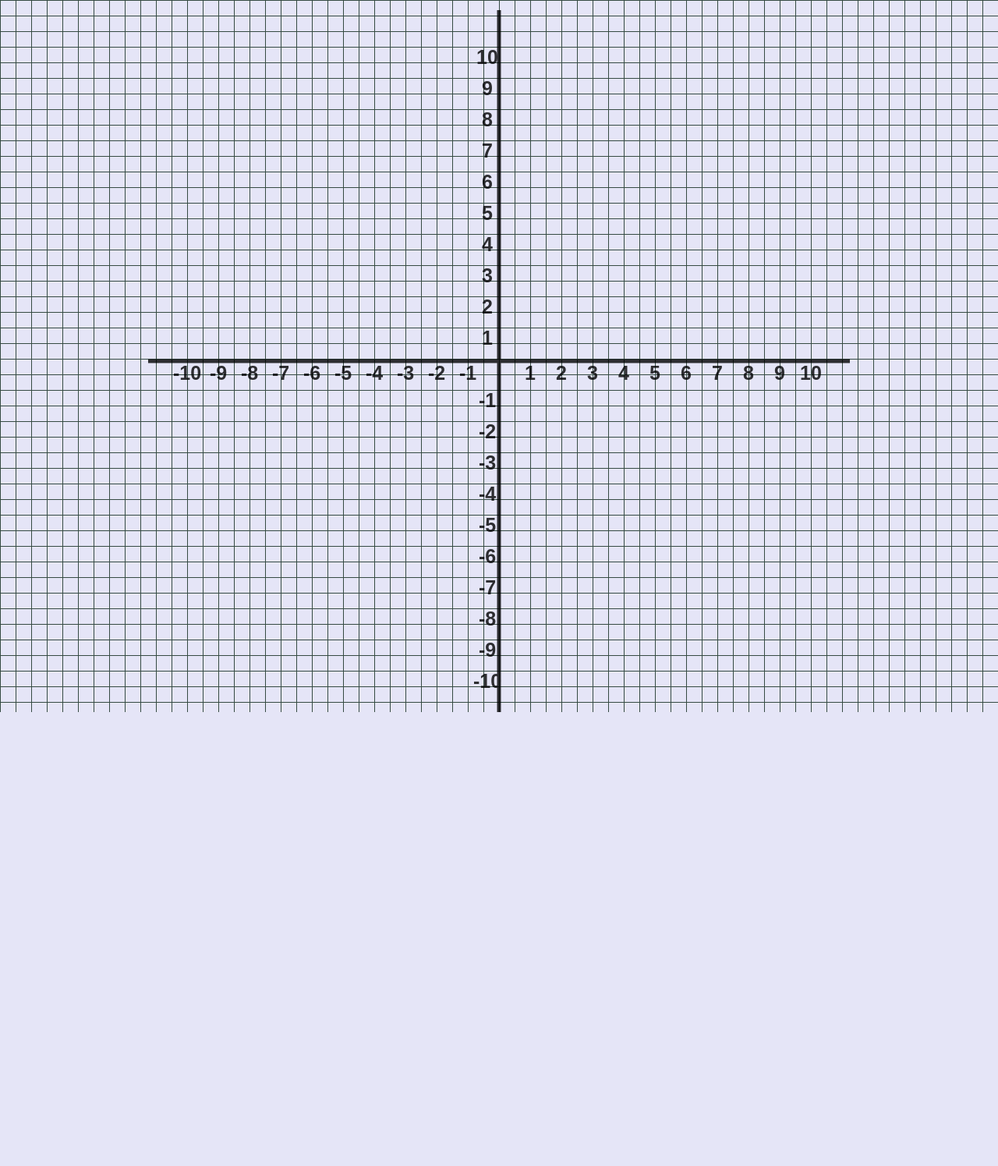
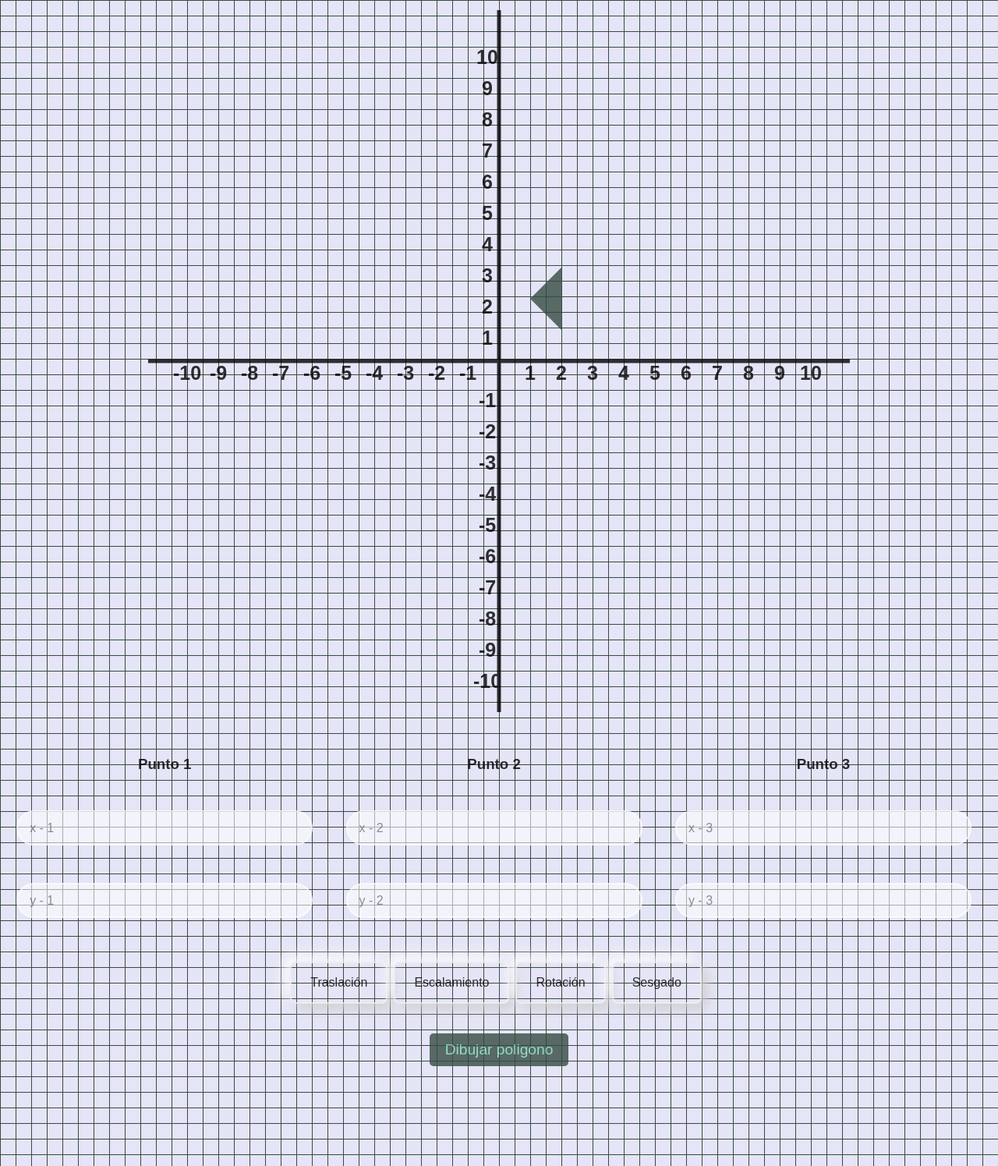
Before and after one commit to JoseCorreaMorales/Transformaciones-2D, a plain HTML site: page index.html in a window 1280 px wide. Shown: the part 120-1615 px from the top of the page at 78% size. Before the commit the page ends 1033 px from the top, so only its background shows below. Drawn offline with Linux system fonts and the light colour scheme; a web font is replaced by a local one.

Commit message:
static figure painted

```diff
--- a/index.html
+++ b/index.html
@@ -14,11 +14,42 @@
 <body>
     <main>
         <h1 class="title">Tansformaciones bidimencionales traslación, escalamiento, rotación y sesgado.</h1>
+        <canvas id="planoCartesiano" width="900" height="900"></canvas>
 
-        <div class="divider"></div>
-        <canvas id="planoCartesiano" width="900" height="900"></canvas>
+        <section class="inputs-container">
+
+            <div class="input-col">
+                <h3>Punto 1</h3>
+                <input id="x1" class="conrdenates-input" type="number" placeholder="x - 1" required>
+                <input id="y1" class="conrdenates-input" type="number" placeholder="y - 1" required>
+            </div>
+            <div class="input-col">
+                <h3>Punto 2</h3>
+                <input id="x2" class="conrdenates-input" type="number" placeholder="x - 2" required>
+                <input id="y2" class="conrdenates-input" type="number" placeholder="y - 2" required>
+            </div>
+            <div class="input-col">
+                <h3>Punto 3</h3>
+                <input id="x3" class="conrdenates-input" type="number" placeholder="x - 3" required>
+                <input id="y3" class="conrdenates-input" type="number" placeholder="y - 3" required>
+            </div>
+        </section>
+
+        <div class="buttons-container">
+            <button class="transform-btn">Traslación</button>
+            <button class="transform-btn">Escalamiento</button>
+            <button class="transform-btn">Rotación</button>
+            <button class="transform-btn">Sesgado</button>
+        </div>
+
+        <div class="draw">
+            <button class="draw-btn" type="submit">Dibujar poligono</button>
+        </div>
+
     </main>
 </body>
 <script src="main.js"></script>
 
 </html>
+
+<!-- //let figure = [{ x: 0, y: 0 }, { x: 0, y: 0 }, { x: 0, y: 0 }]; -->
--- a/main.js
+++ b/main.js
@@ -5,6 +5,19 @@ const centerX = canvas.width / 2;
 const centerY = canvas.height / 2;
 
 const scale = 40; // Escala para convertir coordenadas en píxeles
+
+const drawButton = document.querySelector('.draw-btn');
+let figure = [{ x: 2, y: 1 }, { x: 1, y: 2 }, { x: 2, y: 3 }];
+
+drawButton.addEventListener('click', function () {
+    const x1 = Number(document.getElementById('x1').value);
+    const y1 = Number(document.getElementById('y1').value);
+    const x2 = Number(document.getElementById('x2').value);
+    const y2 = Number(document.getElementById('y2').value);
+    const x3 = Number(document.getElementById('x3').value);
+    const y3 = Number(document.getElementById('y3').value);
+
+})
 
 // Función para dibujar ejes
 function drawAxes() {
@@ -41,10 +54,26 @@ function drawNumbers() {
     }
 }
 
+function drawFigure(points) {
+    context.fillStyle = "#364b43";
+    context.beginPath();
+    context.moveTo(centerX + (points[0].x * scale), centerY - (points[0].y * scale));
+
+    for (let i = 1; i < points.length; i++) {
+        context.lineTo(centerX + (points[i].x * scale), centerY - (points[i].y * scale));
+    }
+
+    context.closePath();
+    context.fill();
+}
+
+
 
 function updateCanvas() {
     drawAxes();
     drawNumbers();
+    drawFigure(figure);
 }
 
+
 updateCanvas();
--- a/styles.css
+++ b/styles.css
@@ -1,15 +1,15 @@
 @import url('https://fonts.cdnfonts.com/css/milliard');
 
-*, ::before, ::after {
+*,
+::before,
+::after {
     box-sizing: border-box;
     margin: 0;
     padding: 0;
     font-family: 'Milliard', sans-serif;
-
 }
 
 body {
-
     background-color: #e5e5f7;
     opacity: 0.8;
     background-image: linear-gradient(#364b43 1px, transparent 1px), linear-gradient(to right, #364b43 1px, #e5e5f7 1px);
@@ -18,7 +18,6 @@ body {
 
 main {
     height: 100%;
-
 }
 
 .title {
@@ -45,14 +44,108 @@ main {
 canvas {
     display: block;
     margin: 0 auto;
+    z-index: 999;
 }
 
-/* .title::after {
-    content: "";
-    display: block;
-    width: 140px;
-    margin-top: 5px;
-    height: 5px;
+/* ------------------------------------------inputs ------------------------------------------*/
+
+.inputs-container {
+    margin: 3.5rem 0;
+    display: flex;
+    /* flex-wrap: wrap; */
+    /* width: 90%; */
+
+}
+
+.input-col {
+    display: flex;
+    flex-direction: column;
+    width: 33%;
+    row-gap: 3rem;
+}
+
+.input-col h3 {
+    text-align: center;
+}
+
+.conrdenates-input {
+    border-radius: 25px;
+    border: 2px solid white;
+    padding: 0 15px;
+    height: 45px;
+    width: 90%;
+    outline: none;
+    background-color: rgba(255, 255, 255, 0.686);
+    font-size: 1rem;
+    margin: 0 auto;
+    color: #364b43;
+}
+
+
+/* ------------------------------------------button ------------------------------------------*/
+
+.btn-container {
+    background-color: #eee;
+}
+
+.buttons-container {
+    margin: 3% 0;
+    display: flex;
+    justify-content: center;
+    flex-wrap: wrap;
+}
+
+.transform-btn {
+    margin-right: .5rem;
+    background-color: transparent;
+    font-weight: semibold;
+    color: black;
+    font-size: 1rem;
+    padding: 1rem 1.5rem;
+    border: 2px solid #eee;
+    border-radius: .5rem;
+    cursor: pointer;
+    transition: all 1s ease;
+    box-shadow: .5em .5rem 1rem #ccc,
+        -.5em -.5rem 1rem #fff;
+}
+
+.transform-btn:hover {
+    box-shadow: .5em .5rem 1rem #fff, -.5em -.5rem 1rem #ccc
+}
+
+.transform-btn:active {
+    box-shadow: inset .2rem .2rem 1rem #fff, inset -.2rem -.2rem 1rem #ccc
+}
+
+/* ------------------------------------------draw button ------------------------------------------*/
+
+.draw {
+   display: flex;
+   justify-content: center;
+   margin-bottom: 10%;
+}
+
+.draw-btn {
+    padding: 10px 20px;
+    border: none;
+    border-radius: 5px;
     background-color: #364b43;
+    font-size: 16px;
+    cursor: pointer;
+    color: #7fdab8;
+    font-style: bold;
+   font-size: 1.2rem;
+    display: inline;
+    text-align: center;
 
-} */
+}
+
+.draw-btn:hover {
+    background-color: #5c8676;
+    color: #1c2b25;
+}
+
+.draw-btn:active {
+    background-color: #364b43;
+}
```
